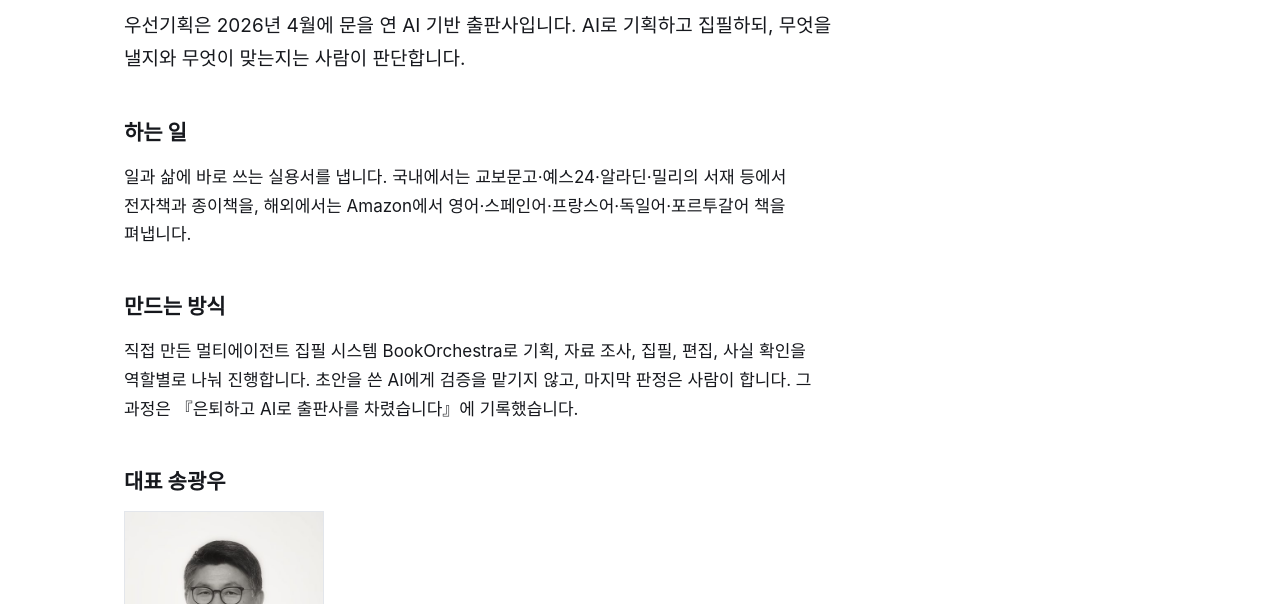
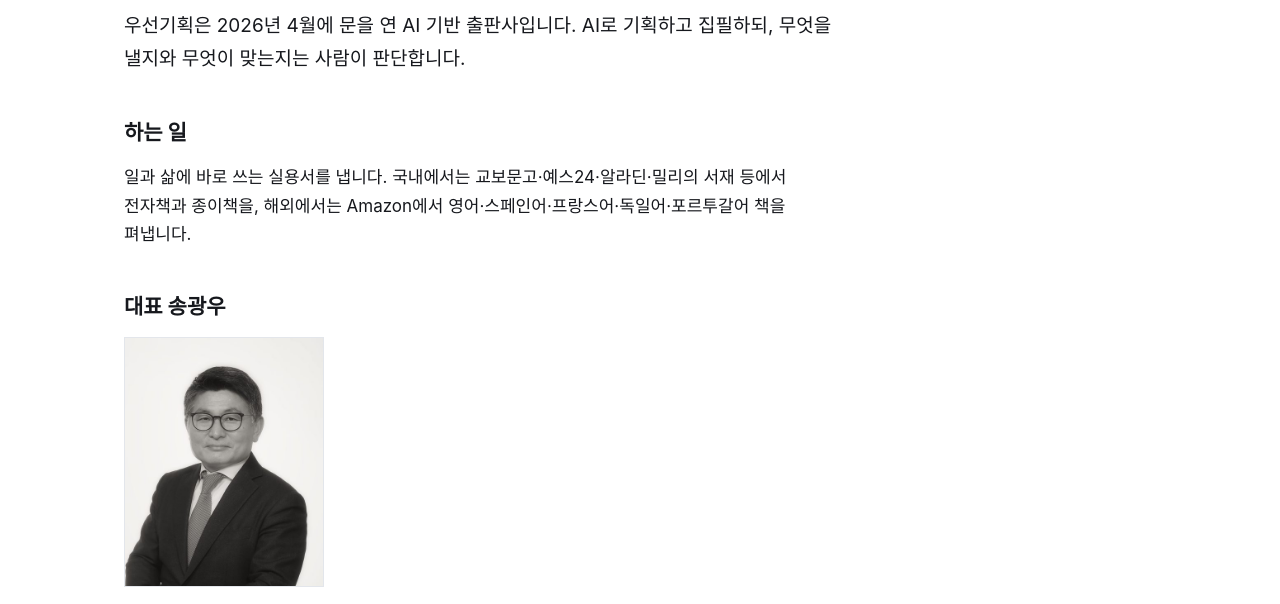
Before and after one commit to woosunplanning/woosunplanning-site, a plain HTML site: page about/index.html in a window 1280 px wide. Shown: the part 193-797 px from the top of the page. Drawn offline with Linux system fonts and the light colour scheme; a web font is replaced by a local one.

Commit message:
Update KO About: remove production method (BookOrchestra) section
Removed section about the publishing process and AI involvement.

```diff
--- a/about/index.html
+++ b/about/index.html
@@ -24,8 +24,6 @@
 <p class="lead">우선기획은 2026년 4월에 문을 연 AI 기반 출판사입니다. AI로 기획하고 집필하되, 무엇을 낼지와 무엇이 맞는지는 사람이 판단합니다.</p>
 <h2>하는 일</h2>
 <p>일과 삶에 바로 쓰는 실용서를 냅니다. 국내에서는 교보문고·예스24·알라딘·밀리의 서재 등에서 전자책과 종이책을, 해외에서는 Amazon에서 영어·스페인어·프랑스어·독일어·포르투갈어 책을 펴냅니다.</p>
-<h2>만드는 방식</h2>
-<p>직접 만든 멀티에이전트 집필 시스템 BookOrchestra로 기획, 자료 조사, 집필, 편집, 사실 확인을 역할별로 나눠 진행합니다. 초안을 쓴 AI에게 검증을 맡기지 않고, 마지막 판정은 사람이 합니다. 그 과정은 『은퇴하고 AI로 출판사를 차렸습니다』에 기록했습니다.</p>
 <h2>대표 송광우</h2>
 <img src="/assets/img/author.jpg" alt="우선기획 대표 송광우" width="200" style="width:200px;margin:4px 0 20px;border:1px solid var(--line)">
 <p>30여 년간 디지털 전환 컨설팅 분야에서 일했습니다. 2026년 4월 우선기획을 설립했습니다. 블로그 <a href="https://blog.naver.com/kwsongai" rel="noopener" target="_blank">송광우의 AI 실무노트</a>에 AI 활용과 1인 기업 운영 기록을 씁니다.</p>
```
